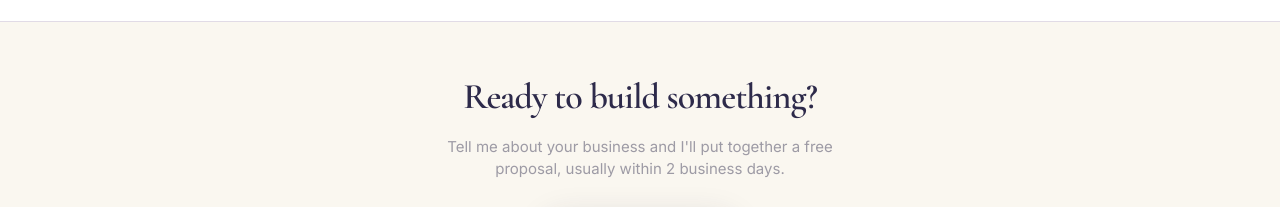
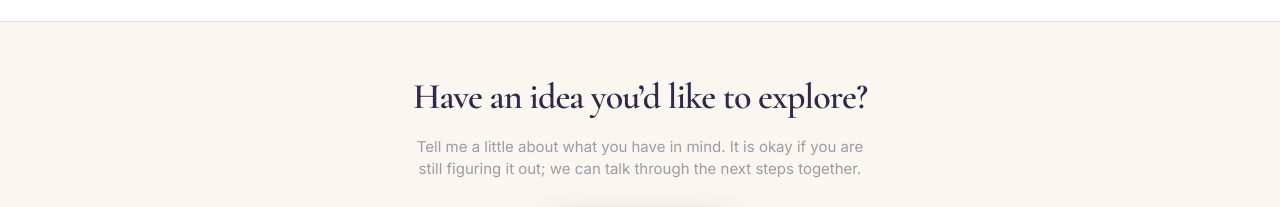
Before and after one commit to roxanneelizabeth21-cloud/iroxanne-studio, a React (Vite) app: page / in a window 1280 px wide. Shown: the part 1725-1932 px from the top of the page. Built offline with nearby package versions, Linux system fonts and the light colour scheme; no server answers; a web font is replaced by a local one.

Commit message:
External agent changes
Co-authored-by: roxanneelizabeth21-cloud <226116568+roxanneelizabeth21-cloud@users.noreply.github.com>

```diff
--- a/src/components/home/SiteFooter.jsx
+++ b/src/components/home/SiteFooter.jsx
@@ -6,10 +6,10 @@ export default function SiteFooter() {
       {/* CTA band */}
       <div className="mx-auto max-w-6xl px-5 md:px-8 py-12 text-center">
         <h2 className="text-[30px] md:text-[36px] font-semibold text-[#2D2A4A] tracking-tight" style={{ fontFamily: "'Cormorant Garamond', serif" }}>
-          Ready to build something?
+          Have an idea you’d like to explore?
         </h2>
         <p className="mt-3 text-[15px] text-[#2D2A4A]/45 max-w-md mx-auto" style={{ fontFamily: "'Inter', sans-serif" }}>
-          Tell me about your business and I'll put together a free proposal, usually within 2 business days.
+          Tell me a little about what you have in mind. It is okay if you are still figuring it out; we can talk through the next steps together.
         </p>
         <a href="/quote" className="inline-flex items-center gap-2 mt-7 h-12 px-8 rounded-full bg-[#2D2A4A] text-white text-[14px] font-semibold transition hover:bg-[#3D3A5A] shadow-[0_8px_32px_rgba(45,42,74,0.15)]" style={{ fontFamily: "'Inter', sans-serif" }}>
           Get a free quote <ArrowRight className="h-4 w-4" />
```
